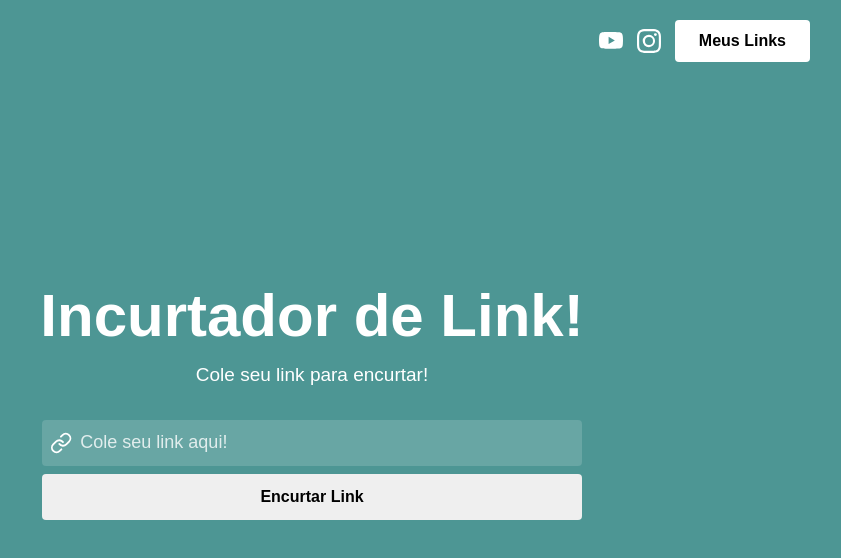
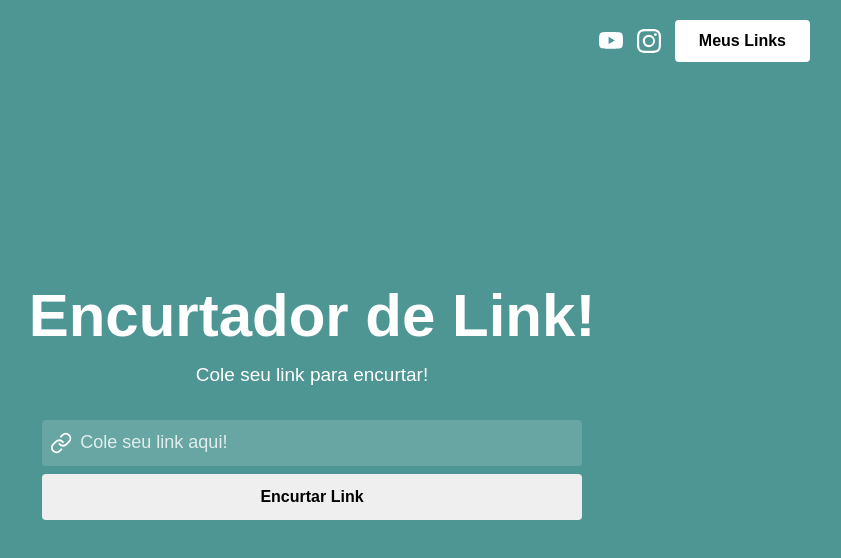
Before and after one commit to LucasFRodriguez/app-link, a React (Create React App) app: page / in a window 1280 px wide. Shown: the top 558 px of the page, without its empty margins (328-1169 px from the left). Built offline with nearby package versions, Linux system fonts and the light colour scheme.

Commit message:
correção

```diff
--- a/src/pages/Home/index.js
+++ b/src/pages/Home/index.js
@@ -38,7 +38,7 @@ export default function Home(){
       <div className="container-home">
         <div className="logo">
 
-          <h1>Incurtador de Link!</h1>
+          <h1>Encurtador de Link!</h1>
           <span>Cole seu link para encurtar!</span>
         </div>
 
--- a/src/pages/Links/index.js
+++ b/src/pages/Links/index.js
@@ -60,11 +60,11 @@ export default function Links(){
             <h1>Meus Links</h1>
         </div>
 
-        {emptyList && (
+        { emptyList && (
           <div className="links-item">
             <h2 className="empty-text">LISTA VAZIA...</h2>
           </div>
-        )}
+        )};
 
         {myLinks.map( link =>(
           <div key={link.id} className="links-item">
```
